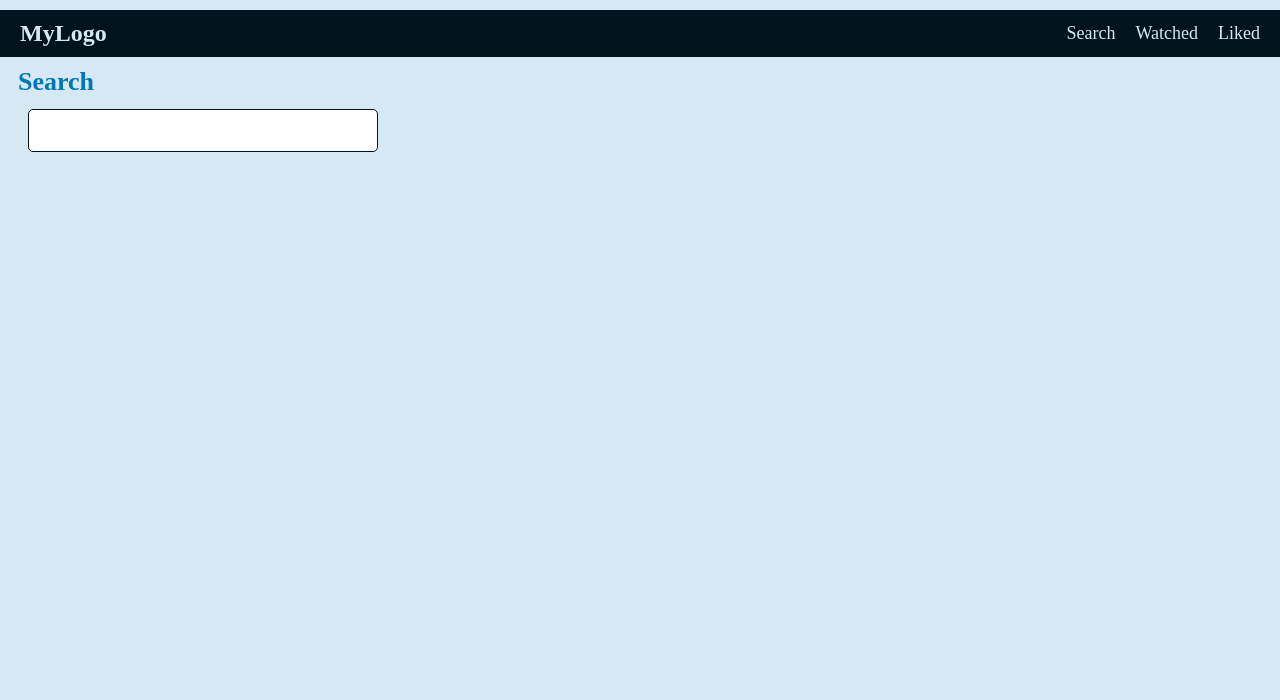
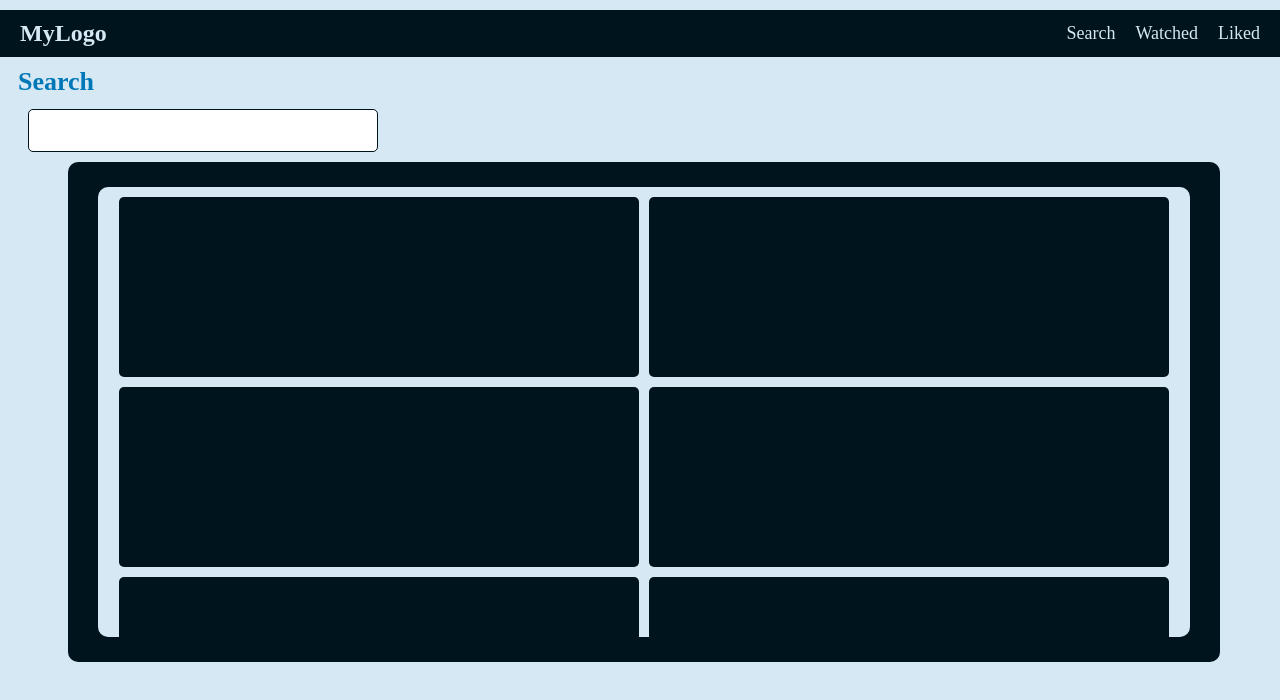
Before and after one commit to ThrishikK/Movies, a React (Create React App) app: page /Movies/search in a window 1280 px wide. Shown: the top 700 px of the page. Built offline with nearby package versions, Linux system fonts and the light colour scheme.

Commit message:
Added Loaders

```diff
--- a/src/App/App.js
+++ b/src/App/App.js
@@ -1,5 +1,5 @@
 import { BrowserRouter, Routes, Route } from "react-router-dom";
-
+import { MovieProvider } from "../context/MovieContext";
 import NavBar from "../NavBar/NavBar";
 import Search from "../Search/Search";
 import WatchedMovies from "../WatchedMovies/WatchedMovies";
@@ -11,6 +11,7 @@ import "./breakpoints.css";
 function App() {
   return (
     <div className="App">
+      <MovieProvider>
         <BrowserRouter basename="/Movies">
           <NavBar />
           <Routes>
@@ -19,6 +20,7 @@ function App() {
             <Route path="/liked" element={<LikedMovies />} />
           </Routes>
         </BrowserRouter>
+      </MovieProvider>
     </div>
   );
 }
--- /dev/null
+++ b/src/EmptyContainer/EmptyContainer.css
@@ -0,0 +1,12 @@
+.empty-container {
+  background-color: var(--primary-color-tint);
+  width: calc(100% - 10rem);
+  height: calc(10rem + 3vw);
+  color: var(--primary-color-shade);
+  border-radius: 1rem;
+  /*  */
+  display: flex;
+  flex-direction: row;
+  justify-content: center;
+  align-items: center;
+}
--- /dev/null
+++ b/src/EmptyContainer/EmptyContainer.js
@@ -0,0 +1,11 @@
+import "./EmptyContainer.css";
+
+function EmptyContainer() {
+  return (
+    <div className="empty-container">
+      <h2>Search any movie name for details</h2>
+    </div>
+  );
+}
+
+export default EmptyContainer;
--- /dev/null
+++ b/src/Loader/Loader.css
@@ -0,0 +1,27 @@
+.loader-container {
+  height: 100%;
+  width: 100%;
+  /*  */
+  display: flex;
+  flex-direction: row;
+  justify-content: center;
+  align-items: center;
+}
+
+.loader {
+  width: 4.8rem;
+  height: 4.8rem;
+  border-radius: 50%;
+  display: inline-block;
+  box-sizing: border-box;
+  animation: animloader 1s linear infinite;
+}
+
+@keyframes animloader {
+  0% {
+    box-shadow: -72px 0 var(--primary-color-tint) inset;
+  }
+  100% {
+    box-shadow: 48px 0 var(--primary-color-tint) inset;
+  }
+}
--- /dev/null
+++ b/src/Loader/Loader.js
@@ -0,0 +1,11 @@
+import "./Loader.css";
+
+function Loader() {
+  return (
+    <div className="loader-container">
+      <div class="loader"></div>
+    </div>
+  );
+}
+
+export default Loader;
--- a/src/Search/Search.css
+++ b/src/Search/Search.css
@@ -1,3 +1,6 @@
+.search-section-container {
+}
+
 form {
   margin-left: 1rem;
   margin-top: 1rem;
@@ -11,3 +14,29 @@ form {
   font-family: inherit;
   font-size: 1.8rem;
 }
+
+.movie-results-container {
+  margin: 1rem auto;
+  width: calc(100% - 10rem);
+  max-width: 120rem;
+  border-radius: 1rem;
+  height: 50rem;
+  background-color: var(--primary-color-shade);
+  /*  */
+  display: flex;
+  flex-direction: row;
+  justify-content: center;
+  align-items: center;
+}
+
+@media (max-width: 48em) {
+  .movie-results-container {
+    width: calc(100% - 8rem);
+  }
+}
+
+@media (max-width: 31.25em) {
+  .movie-results-container {
+    width: calc(100% - 5rem);
+  }
+}
--- a/src/Search/Search.js
+++ b/src/Search/Search.js
@@ -1,16 +1,56 @@
+import { useContext } from "react";
+import { MovieContext } from "../context/MovieContext";
+
 import HeadingH1 from "../HeadingH1/HeadingH1";
+import Loader from "../Loader/Loader";
+import EmptyContainer from "../EmptyContainer/EmptyContainer";
+import SearchResultContainer from "../SearchResultContainer/SearchResultContainer";
 
 import "./Search.css";
 import "../HelperStyles/HelperStyles.css";
 
 function Search() {
+  const { state, dispatch } = useContext(MovieContext);
+
+  const { isLoading, searchInput } = state;
+
+  const roughData = [
+    {
+      Title: "Interstellar",
+      Year: "2014",
+      imdbID: "tt0816692",
+      Type: "movie",
+      Poster:
+        "https://m.media-amazon.com/images/M/MV5BYzdjMDAxZGItMjI2My00ODA1LTlkNzItOWFjMDU5ZDJlYWY3XkEyXkFqcGc@._V1_SX300.jpg",
+    },
+    {
+      Title: "The Science of Interstellar",
+      Year: "2014",
+      imdbID: "tt4415360",
+      Type: "movie",
+      Poster:
+        "https://m.media-amazon.com/images/M/MV5BZDU5NTJkMjQtNGYyZC00NjYwLWJlNWMtODk5NDI5MDE3NDJiXkEyXkFqcGc@._V1_SX300.jpg",
+    },
+  ];
+
   return (
-    <section>
+    <section className="search-section-container">
       <HeadingH1 text={"Search"} />
       {/* INPUT FORM */}
       <form>
-        <input className="search-input" type="text" />
+        <input
+          className="search-input"
+          type="text"
+          value={searchInput}
+          onChange={(e) =>
+            dispatch({ type: "SET_INPUT", payload: e.target.value })
+          }
+        />
       </form>
+      {/* RESULTS */}
+      <div className="movie-results-container">
+        <SearchResultContainer />
+      </div>
     </section>
   );
 }
--- /dev/null
+++ b/src/SearchResultContainer/SearchResultContainer.css
@@ -0,0 +1,16 @@
+.search-results-container {
+  display: flex;
+  flex-direction: row;
+  justify-content: center;
+  flex-wrap: wrap;
+  gap: 1rem;
+  /*  */
+  width: calc(100% - 6rem);
+  padding: 1rem;
+  height: 90%;
+  /* overflow: hidden; */
+  border-radius: 1rem;
+  background-color: var(--primary-color-tint);
+  /* overflow: hidden; */
+  overflow-y: auto;
+}
--- /dev/null
+++ b/src/SearchResultContainer/SearchResultContainer.js
@@ -0,0 +1,17 @@
+import SearchResultMovie from "../SearchResultMovie/SearchResultMovie";
+import "./SearchResultContainer.css";
+
+function SearchResultContainer() {
+  return (
+    <div className="search-results-container">
+      <SearchResultMovie />
+      <SearchResultMovie />
+      <SearchResultMovie />
+      <SearchResultMovie />
+      <SearchResultMovie />
+      <SearchResultMovie />
+    </div>
+  );
+}
+
+export default SearchResultContainer;
--- /dev/null
+++ b/src/SearchResultMovie/SearchResultMovie.css
@@ -0,0 +1,6 @@
+.search-result-movie-container {
+  width: 52rem;
+  background-color: var(--primary-color-shade);
+  height: 18rem;
+  border-radius: 0.5rem;
+}
--- /dev/null
+++ b/src/SearchResultMovie/SearchResultMovie.js
@@ -0,0 +1,7 @@
+import "./SearchResultMovie.css";
+
+function SearchResultMovie() {
+  return <div className="search-result-movie-container"></div>;
+}
+
+export default SearchResultMovie;
--- /dev/null
+++ b/src/context/MovieContext.js
@@ -0,0 +1,27 @@
+import { createContext, useReducer } from "react";
+
+const MovieContext = createContext();
+
+const initialState = { isLoading: true, searchInput: "" };
+
+function reducer(state, action) {
+  switch (action.type) {
+    case "LOADING_STATE":
+      return { ...state, isLoading: !state.isLoading };
+    case "SET_INPUT":
+      return { ...state, searchInput: action.payload };
+    default:
+      return state;
+  }
+}
+
+function MovieProvider({ children }) {
+  const [state, dispatch] = useReducer(reducer, initialState);
+  return (
+    <MovieContext.Provider value={{ state, dispatch }}>
+      {children}
+    </MovieContext.Provider>
+  );
+}
+
+export { MovieContext, MovieProvider };
```
Lines whose indentation alone changed are shown as unchanged.
